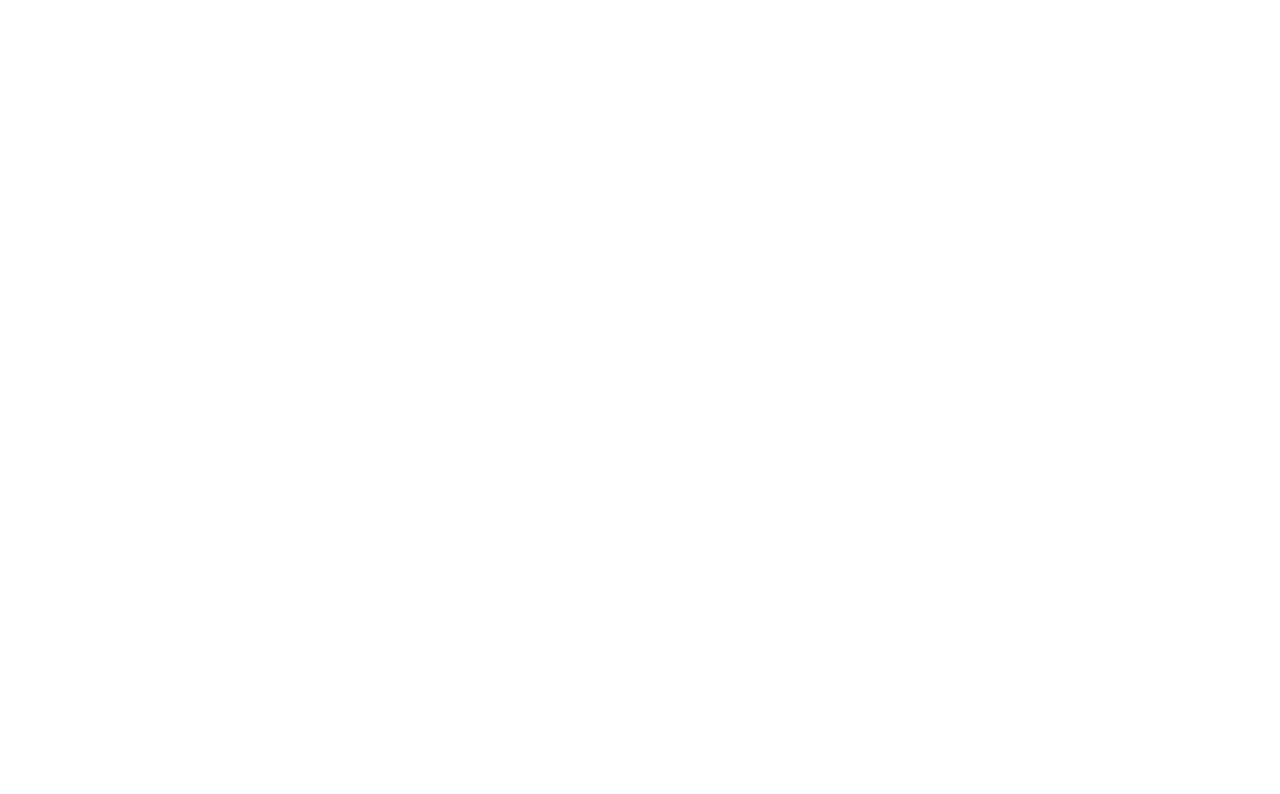
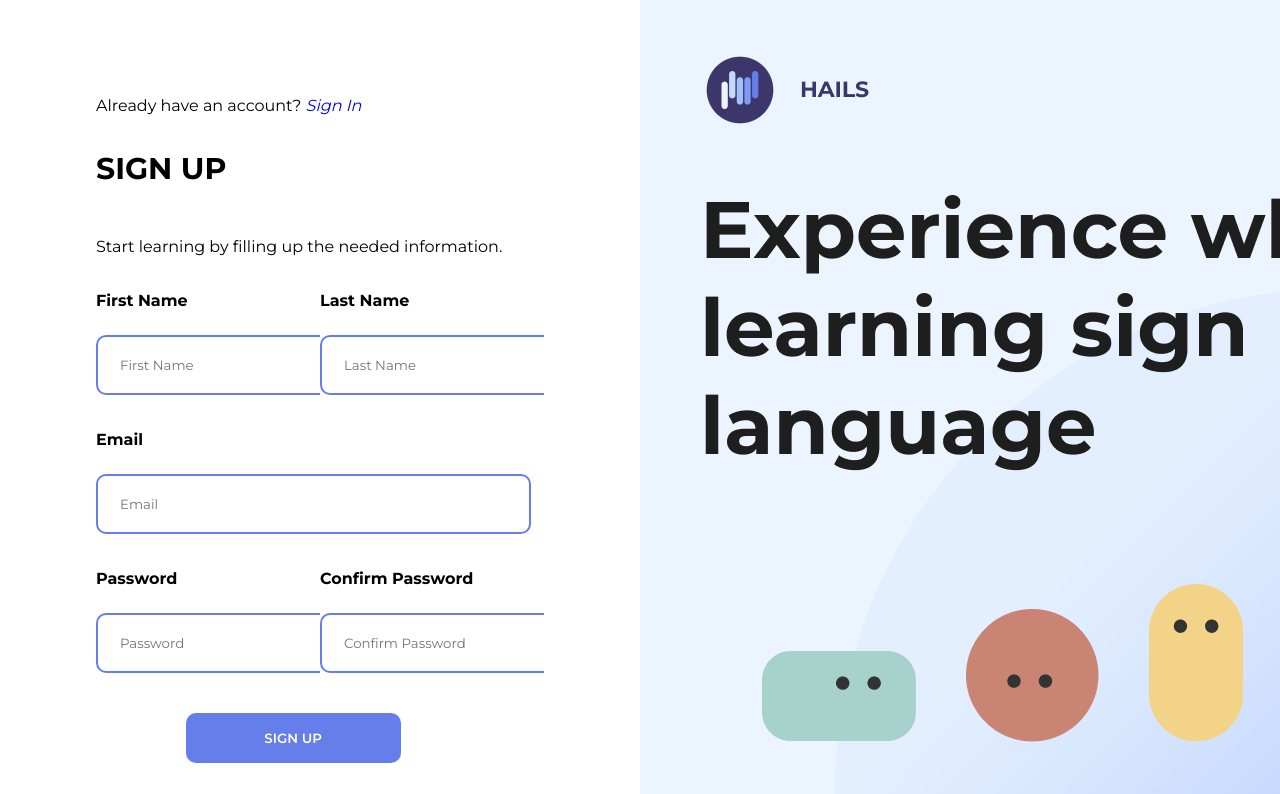
Before and after one commit to geromeandrew/HAILS, a React (Create React App) app in the folder frontend/: page /sign-up in a window 1280 px wide. Before the commit this address had no page. Shown: the top 794 px of the page. Built offline with nearby package versions, Linux system fonts and the light colour scheme.

Commit message:
Added signin signup page and added go back to course functionality

```diff
--- a/frontend/public/index.html
+++ b/frontend/public/index.html
@@ -3,7 +3,8 @@
   <head>
     <meta charset="utf-8" />
     <link rel="icon" href="%PUBLIC_URL%/favicon.ico" />
-    <link href='https://fonts.googleapis.com/css?family=Montserrat' rel='stylesheet'>
+    <link rel="preconnect" href="https://fonts.gstatic.com">
+    <link href="https://fonts.googleapis.com/css2?family=Montserrat:wght@100;200;300;400;500;600;700;800;900&display=swap" rel="stylesheet">
     <meta name="viewport" content="width=device-width, initial-scale=1" />
     <meta name="theme-color" content="#000000" />
     <meta
--- a/frontend/src/App.js
+++ b/frontend/src/App.js
@@ -10,6 +10,7 @@
 import Login from './pages/Login';
 import QuestionSection from './pages/lettergame/QuestionSection';
 import Test from './pages/lettergame/Test';
+import Register from './pages/Register';
 
 function App() {
   // const adminUser = {
@@ -51,10 +52,11 @@
               <Route path='/settings' element={<Settings/>} />
               <Route path='/help_center' element={<HelpCenter/>} />
               <Route path='/letter-game' element={<DetectionSection />} />
-              <Route path='/instruction_section' element={<InstructionSection />} />
+              <Route path='/instruction-section' element={<InstructionSection />} />
               <Route path='/letter-game' element={<DetectionSection />} />
               <Route path='/question' element={<QuestionSection/>} />
-              <Route path='/login' element={<Login />} />
+              <Route path='/sign-in' element={<Login />} />
+              <Route path='/sign-up' element={<Register />} />
               <Route path='/test' element={<Test/>} />
             </Routes>
           </Router>
--- a/frontend/src/assets/styles/LetterGameBackground.css
+++ b/frontend/src/assets/styles/LetterGameBackground.css
@@ -40,10 +40,14 @@
   padding: 4%;
 }
 
+
+/* Copy this and change positioning for default button */
 .btnBack {
   position: absolute;
   top: 2.5%;
   right: 2%;
+  width: 215px;
+  height: 50px;
   background-color: #667EEA;
   border: none;
   color: #FFFFFF;
@@ -62,6 +66,8 @@
   opacity: 0.5;
   transition: 0.2s;
 }
+
+/* /////////////////////////////////////////////////////////////////////// */
 
 .go {
   position: absolute;
--- a/frontend/src/assets/styles/LoginForm.css
+++ b/frontend/src/assets/styles/LoginForm.css
@@ -2,103 +2,108 @@
     margin: 0;
     padding: 0;
     box-sizing: border-box;
+    font-family: 'Montserrat';
+    /* font-size: 13px; */
+    overflow: hidden;
+}
 
+.loginForm {
+    display: grid;
+    grid-template-columns: 1fr 1fr;
 
 }
 
-input, button {
-    appearance: none;
-    background: none;
-    border: none;
-    outline: none;
+.form-group {
+    display: grid;
+    row-gap: 25px;
+    margin-top: 35px;
 }
 
-.loginForm {
-    height: 100vh;
-    display: flex;
-    align-items: center;
-    justify-content: center;
-    background-color: #53565a ;
+.sign-in-form {
+    margin: 20%;
 }
 
-form {
-    display: block;
-    position: relative;
+form div span {
+    margin: 0;
 }
 
-form:after {
-    content: "";
-    display: block;
-    position: absolute;
-    top: -5px;
-    left: -5px;
-    right: -5px;
-    bottom: -5px;
-    z-index: 1;
-    background-image: linear-gradient(to bottom right, #FFCE00, #FE4880);
+.sign-head {
+    font-size: 30px;
+    font-weight: bolder;
+    margin-top: 35px;
+    margin-bottom: 50px;
+}
+form a {
+    font-style: italic;
+    text-decoration: none;
 }
 
-form .form-inner {
-    position: relative;
+.a-forgot {
     display: block;
-    background-color: #fff;
-    padding: 30px;
-    z-index: 2;
+    margin-top: -15px;
+    margin-bottom: 30px;
+    text-align: left;
+}
+.form-group label {
+    font-weight: bold;
 }
 
-form .form-inner h2 {
-    color: #888;
-    font-size: 28px;
-    font-weight: 500;
-    margin-bottom: 30px;
+.form-group input {
+    width: 435px;
+    height: 60px;
+    border: #667EEA;
+    border-style: solid;
+    border-radius: 10px;
+    padding: 20px 22px;
+    border-width: 2px;
 }
 
-form .form-inner .form-group {
-    display: block;
-    width: 300px;
-    margin-bottom: 15px;
+.btn-sign-in, .btn-sign-up{
+  width: 215px;
+  height: 50px;
+  background-color: #667EEA;
+  border: none;
+  color: #FFFFFF;
+  padding: 15px 17px;
+  border-radius: 10px;
+  font-weight: 600;
+  cursor: pointer;
+
+  margin-left: 20%;
 }
 
-.form-inner .form-group label {
-    display: block;
-    color: #666;
-    font-size: 12px;
-    margin-bottom: 5px;
-    transition: 0.4s;
+.btn-sign-in:hover, .btn-sign-up:hover {
+    opacity: 0.8;
+    transition: 0.2s;
+  }
+
+.btn-sign-in:active, .btn-sign-up :active {
+    opacity: 0.5;
+    transition: 0.2s;
 }
 
-.form-inner .form-group:focus-within label {
-    color: #FE4880;
-}
 
-form .form-inner .form-group input {
-    display: block;
-    width: 100%;
-    padding: 10px 15px;
-    background-color: #f8f8f8;
-    border-radius: 8px;
-    transition: 0.4s;
-}
-
-form .form-inner .form-group input:focus {
-    box-shadow: 0px 0px 3px rgba(0, 0, 0, 0.2);
-}
-
-form .form-inner input[type="submit"] {
-    display: inline-block;
-    padding: 10px 15px;
-    border-radius: 8px;
-    background-image: linear-gradient(to right, #ffce00 50%, #ffce00 50%, #fe4880);
-    background-size: 200%;
-    background-position: 0%;
-    transition: 0.4s;
-    color: #fff;
-    font-weight: 700;
-    cursor: pointer;
+/* SIGNUP */
+.registerForm {
+    display: grid;
+    grid-template-columns: 1fr 1fr;
 
 }
 
-form .form-inner input[type="submit"]:hover {
-    background-position: 100% 0%;
+.sign-up-form {
+    margin: 15%;
+}
 
+#first-name, #last-name, #password-sign-up, #confirm-password {
+    width: 300px;
+    margin-top: 25px;
 }
+
+#name-group, #password-group {
+    display: grid;
+    grid-template-columns: 1fr 1fr;
+}
+
+.sign-up-form .btn-sign-up {
+    margin-top: 40px;
+}
--- a/frontend/src/assets/styles/Navbar.css
+++ b/frontend/src/assets/styles/Navbar.css
@@ -62,7 +62,7 @@
     text-decoration: none;
     color: #000000;
     font-size: 18px;
-    font-weight: bold;
+    font-weight:700;
     width: 95%;
     height: 100%;
     display: flex;
@@ -75,7 +75,7 @@
     text-decoration: none;
     color: #000000;
     font-size: 18px;
-    font-weight: bold;
+    font-weight: 700;
     width: 95%;
     height: 100%;
     display: flex;
--- a/frontend/src/pages/Login.js
+++ b/frontend/src/pages/Login.js
@@ -1,7 +1,37 @@
-import React from 'react'
+import React from 'react';
+import imgLogin from '../assets/images/login-image.png';
+import "../assets/styles/LoginForm.css";
+import ButtonSubmit from '../components/DefaultButton'
 
-export default function Login() {
+function Login() {
   return (
-    <div>Login</div>
+    <div className='loginForm'>
+        <form className='sign-in-form'>
+          <div>
+              <span>Need an account? </span>
+              <a href = '/sign-up'>Sign Up</a>
+          </div>
+          <p className='sign-head'>SIGN IN</p>
+          <p>Start learning by signing in to your registered email and password.</p>
+          <div className='form-group'>
+            <label htmlFor='email'>Email</label>
+            <input type="email" name="email" id='email' placeholder='Email' />
+          </div>
+
+          <div className='form-group'>
+            <label htmlFor='Password'>Password</label>
+            <input type="password" name="password" id='password' placeholder='Password' />
+            <a className = 'a-forgot' href = "#">Forgot Password?</a>
+          </div>
+
+          <ButtonSubmit className = 'btn-sign-up' value = 'SIGN IN' type = 'submit' />
+        </form>
+        <div>
+          <img alt="login introduction" src= {imgLogin}></img>
+        </div>
+
+    </div>
   )
 }
+
+export default Login;
--- a/frontend/src/pages/LoginForm.js
+++ b/frontend/src/pages/LoginForm.js
@@ -42,7 +42,7 @@
       <div>
 
       </div>
-      <img src=''></img>
+      <img src='../assets/images/login-image.png'></img>
     </div>
   )
 
--- /dev/null
+++ b/frontend/src/pages/Register.js
@@ -0,0 +1,52 @@
+import React from 'react';
+import ButtonSubmit from '../components/DefaultButton';
+import imgLogin from '../assets/images/login-image.png';
+
+function Register() {
+  return (
+    <div className='registerForm'>
+        <form className='sign-up-form'>
+          <div>
+              <span>Already have an account? </span>
+              <a href = '/sign-in'>Sign In</a>
+          </div>
+          <p className='sign-head'>SIGN UP</p>
+          <p>Start learning by filling up the needed information.</p>
+          <div className='form-group' id = 'name-group'>
+            <div>
+                <label htmlFor='first-name'>First Name</label>
+                <input type="text" name="first-name" id='first-name' placeholder='First Name' />
+            </div>
+            <div>
+                <label htmlFor='last-name'>Last Name</label>
+                <input type="text" name="last-name" id='last-name' placeholder='Last Name' />
+            </div>
+
+          </div>
+          <div className='form-group'>
+            <label htmlFor='email'>Email</label>
+            <input type="email" name="email" id='email' placeholder='Email' />
+          </div>
+
+          <div className='form-group' id='password-group'>
+            <div>
+                <label htmlFor='password'>Password</label>
+                <input type="password" name="password" id='password-sign-up' placeholder='Password' />
+            </div>
+            <div>
+                <label htmlFor='confirm-password'> Confirm Password</label>
+                <input type="password" name="confirm-password" id='confirm-password' placeholder='Confirm Password' />
+            </div>
+          </div>
+
+          <ButtonSubmit className = 'btn-sign-up' value = 'SIGN UP' type = 'submit' />
+        </form>
+        <div>
+          <img alt="login introduction" src= {imgLogin}></img>
+        </div>
+
+    </div>
+  )
+}
+
+export default Register
--- a/frontend/src/pages/lettergame/InstructionSection.js
+++ b/frontend/src/pages/lettergame/InstructionSection.js
@@ -7,7 +7,7 @@
     <div>
         <LetterGameBackground />
         <Caption value = 'You are now in LRT line 2. Your goal is to go to the last station with the help of sign language. In order to progress and go to the next station guess the missing letter in the next station using sign language.'/>
-        <DefaultButton className = 'btnBack' value = 'GO BACK TO COURSE' />
+        <form action='/course'><DefaultButton className = 'btnBack' value = 'GO BACK TO COURSE' type='submit' /></form>
     </div>
 
   )
```
Also changed, not shown: frontend/src/assets/images/login-image.png (added).
